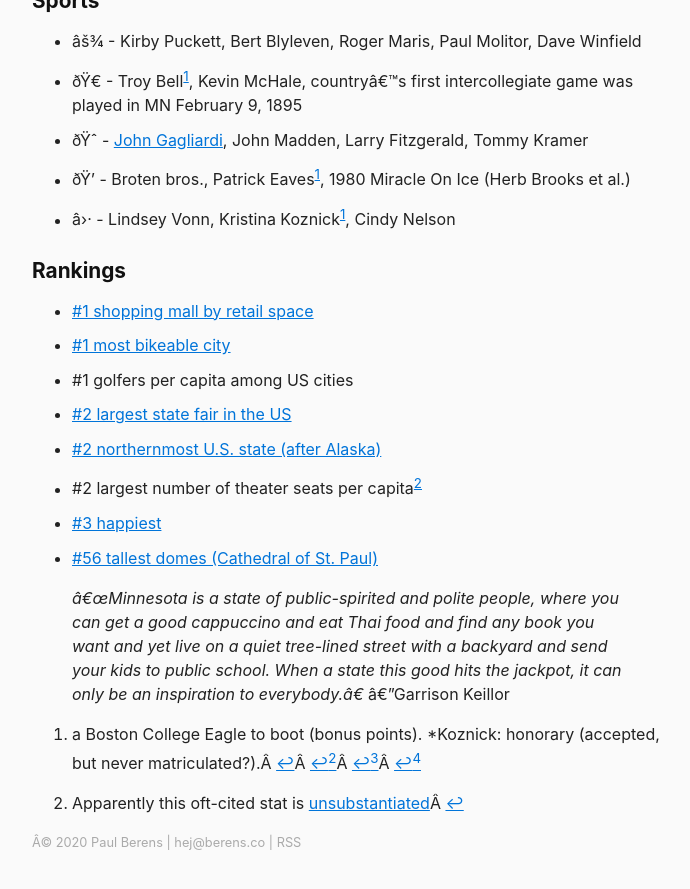
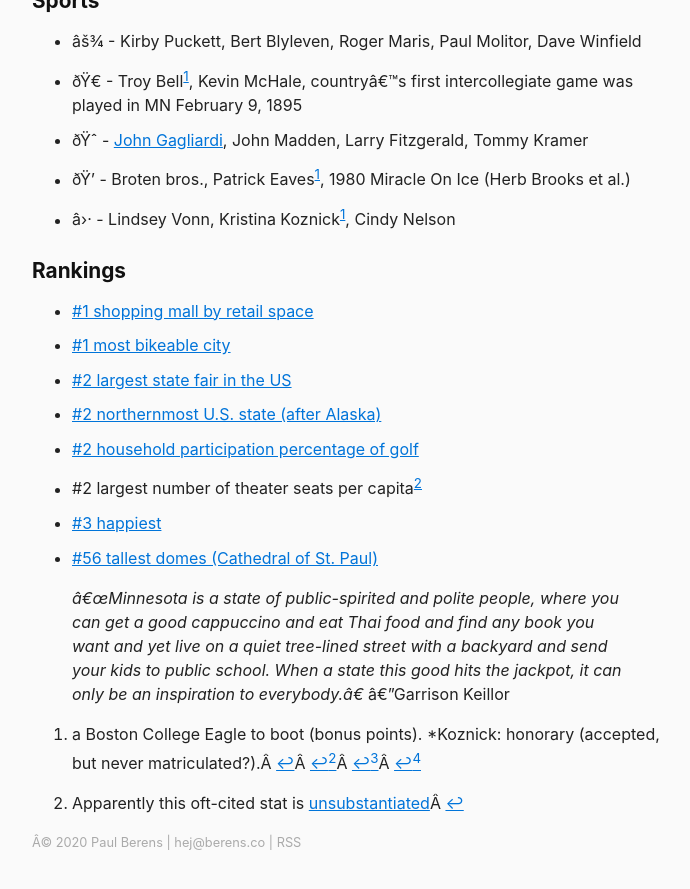
Before and after one commit to berensp/berensp.github.io, a Jekyll site: the page built from minn.md, in a window 1280 px wide and 900 px high, scrolled down 1603 px. Shown: the top 889 px of the window, without its empty margins (288-978 px from the left). Built offline with Jekyll 4.4.1, drawn with Linux system fonts in a browser that asks for light colours; nearby versions of some CDN libraries.

Commit message:
Add files via upload

```diff
--- a/minn.md
+++ b/minn.md
@@ -45,9 +45,9 @@
 ## Rankings
 - [#1 shopping mall by retail space](https://en.wikipedia.org/wiki/List_of_largest_shopping_malls_in_the_United_States)
 - [#1 most bikeable city](https://www.redfin.com/news/most-bike-friendly-cities-usa-2020/)
-- #1 golfers per capita among US cities
 - [#2 largest state fair in the US](https://www.mnstatefair.org/about-the-fair/attendance/)
 - [#2 northernmost U.S. state (after Alaska)](https://en.wikipedia.org/wiki/Geography_of_Minnesota)
+- [#2 household participation percentage of golf](https://golf.com/news/the-united-states-of-golf-all-50-states-ranked-by-their-golfiness/)
 - #2 largest number of theater seats per capita[^2]
 - [#3 happiest](https://wallethub.com/edu/happiest-states/6959)
 - [#56 tallest domes (Cathedral of St. Paul)](https://en.wikipedia.org/wiki/List_of_tallest_domes)
```
